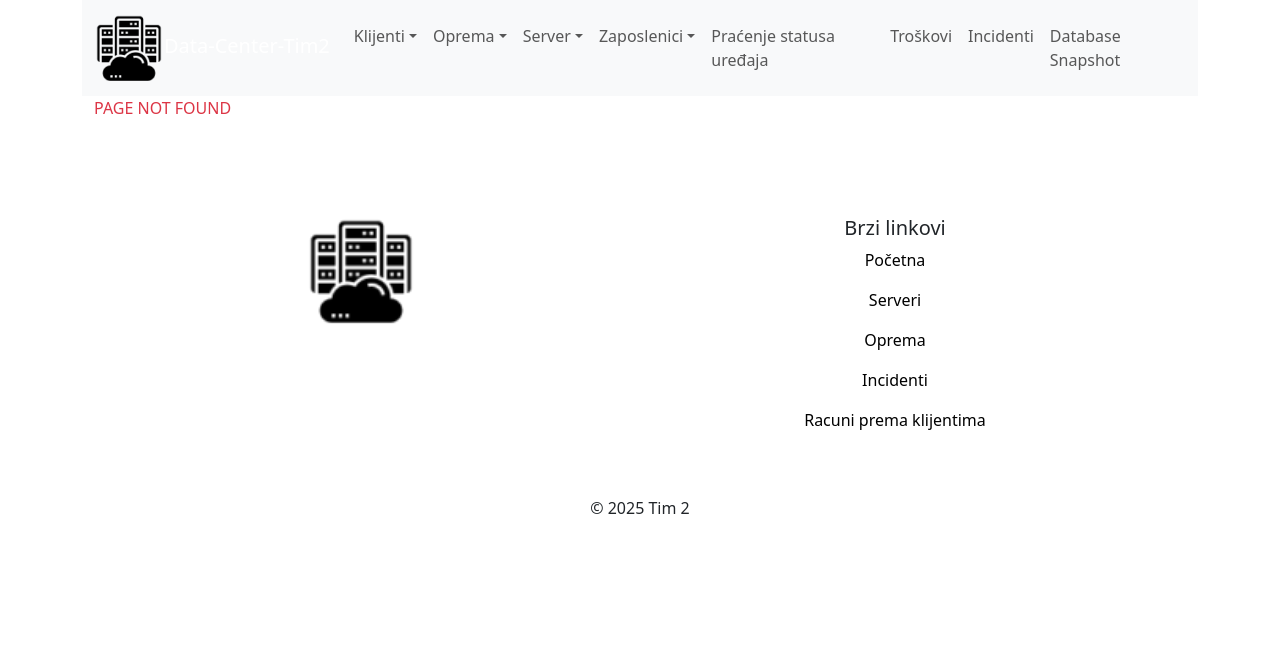
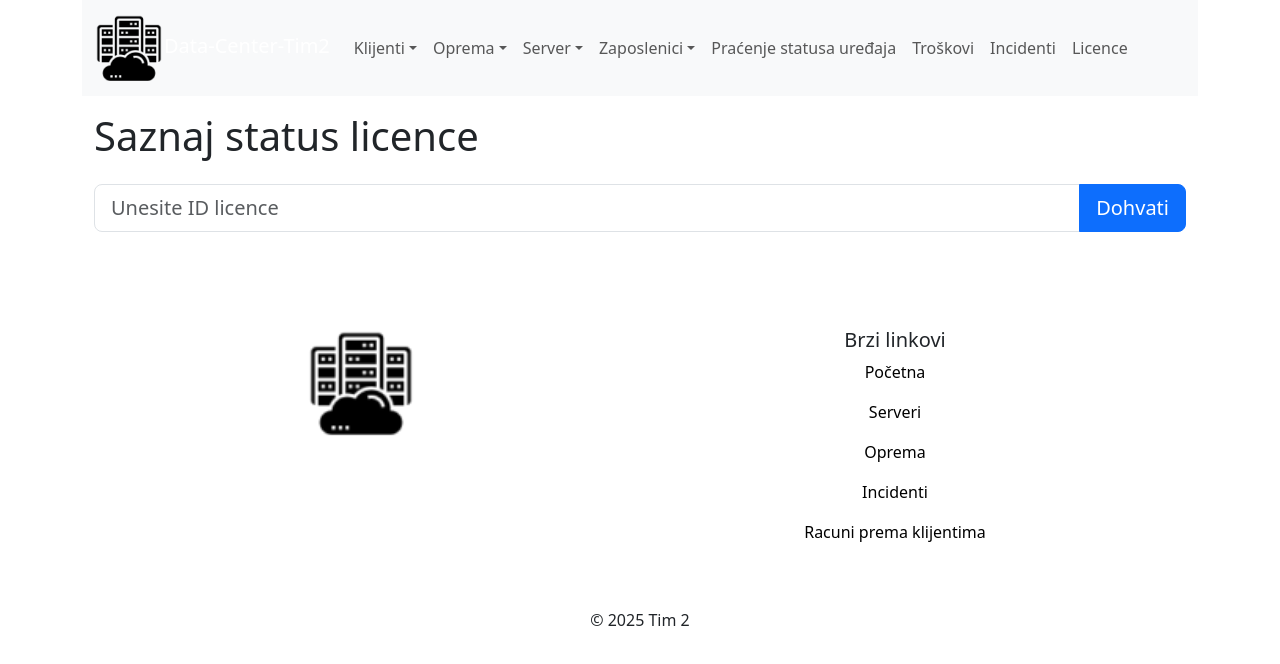
Before and after one commit to Baze-podataka-2/bp-projekt-frontend, a React (Create React App) app: page /licence in a window 1280 px wide. Shown: the top 664 px of the page. Built offline with nearby package versions, Linux system fonts and the light colour scheme.

Commit message:
UI Show status licence

```diff
--- a/src/App.js
+++ b/src/App.js
@@ -26,6 +26,7 @@ import TrackDevicesStatus from './pages/DevicesStatus';
 import DeviceGeneratedCosts from './pages/GeneratedCosts';
 import ClientsServices from './pages/ClientsAndServices';
 import Totalincome from './pages/Totalincome';
+import ShowLicense from './pages/License';
 
 const App = () => {
   return (
@@ -51,6 +52,7 @@ const App = () => {
           <Route path = '/troskovi'  element={<DeviceGeneratedCosts/>}/>
           <Route path = '/klijenti'  element={<ClientsServices/>}/>
           <Route path='/ukupni-prihod' element={<Totalincome/>}/>
+          <Route path='/licence' element={<ShowLicense/>}/>
           <Route path="*" element={<NotFound />} />
         </Routes>
         <Footer/>
--- a/src/components/Header.jsx
+++ b/src/components/Header.jsx
@@ -49,10 +49,12 @@ const Header = () => {
             </NavDropdown>
 
             <Nav.Link as={Link} to={'statusi'} href="">Praćenje statusa uređaja</Nav.Link>
+
             <Nav.Link as={Link} to={'troskovi'} href="">Troškovi</Nav.Link>
 
+
             <Nav.Link as={Link} to={'incidenti'} href="">Incidenti</Nav.Link>
-            <Nav.Link as={Link} to={'snapshots'} href="">Database Snapshot</Nav.Link>
+            <Nav.Link as={Link} to={'licence'} href="">Licence</Nav.Link>
 
           </Nav>
         </Navbar.Collapse>
--- /dev/null
+++ b/src/pages/License.jsx
@@ -0,0 +1,49 @@
+import React from 'react';
+import { useState } from 'react';
+import 'axios';
+import { Container, Form, InputGroup, Button  } from 'react-bootstrap';
+import axios from 'axios';
+
+
+const ShowLicense = () => {
+  const [licenca, setLicenca] = useState({});
+
+
+  const fetchLicencaStatus = () => {
+    axios.get(`/licence/aktivnost/${licenca}`)
+    .then((response) => {
+      console.log(response.data)
+      setLicenca(response.data)
+    })
+  };
+
+
+  const handleLicenca = (e) => {
+    setLicenca(e.target.value)
+  }
+
+
+
+  return(
+  <>
+    <Container>
+      <h1 className='mt-3'>Saznaj status licence</h1>
+      <InputGroup size="lg" className="mb-3 mt-4">
+        <Form.Control
+          onChange={handleLicenca}
+          placeholder="Unesite ID licence"
+        />
+        <Button onClick={fetchLicencaStatus}>Dohvati</Button>
+      </InputGroup>
+      {licenca.poruka && (
+        <h2>{licenca.poruka}</h2>
+      )}
+    </Container>
+  </>
+
+)
+
+}
+
+
+export default ShowLicense;
```
